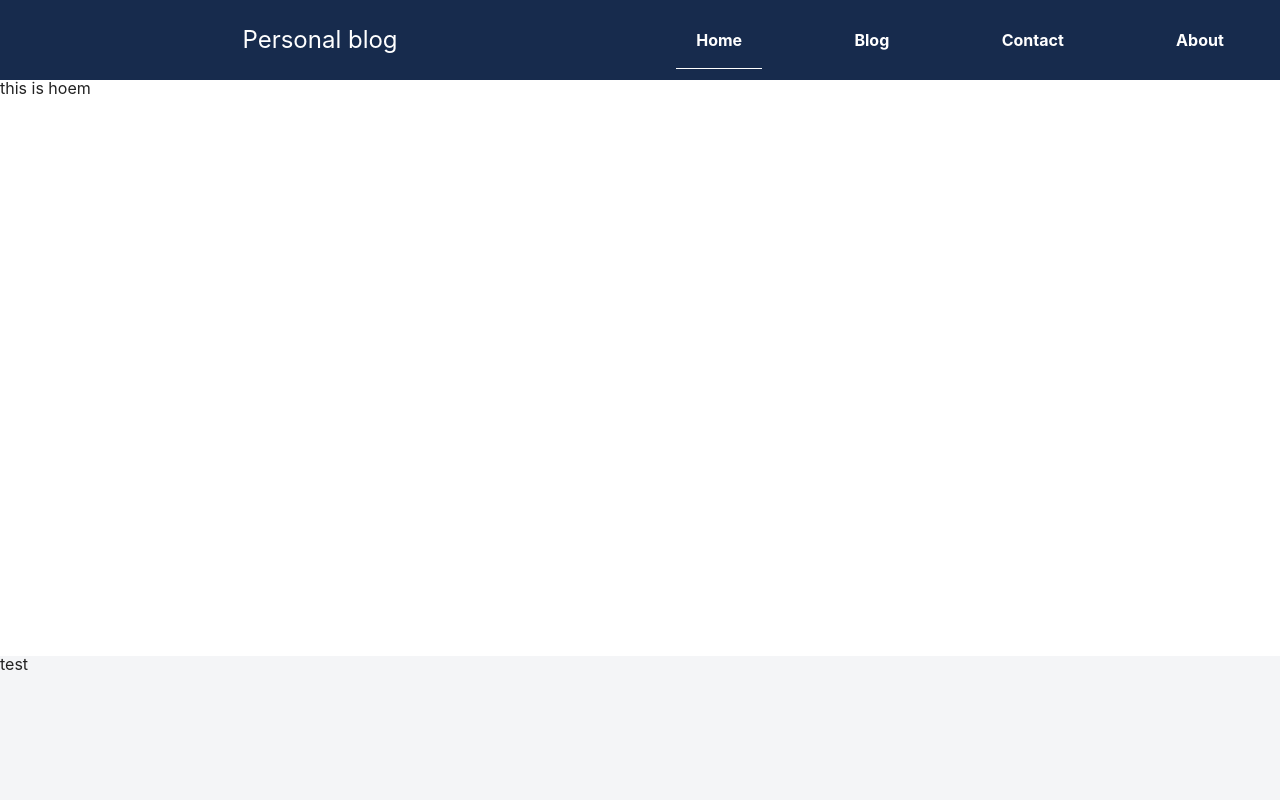
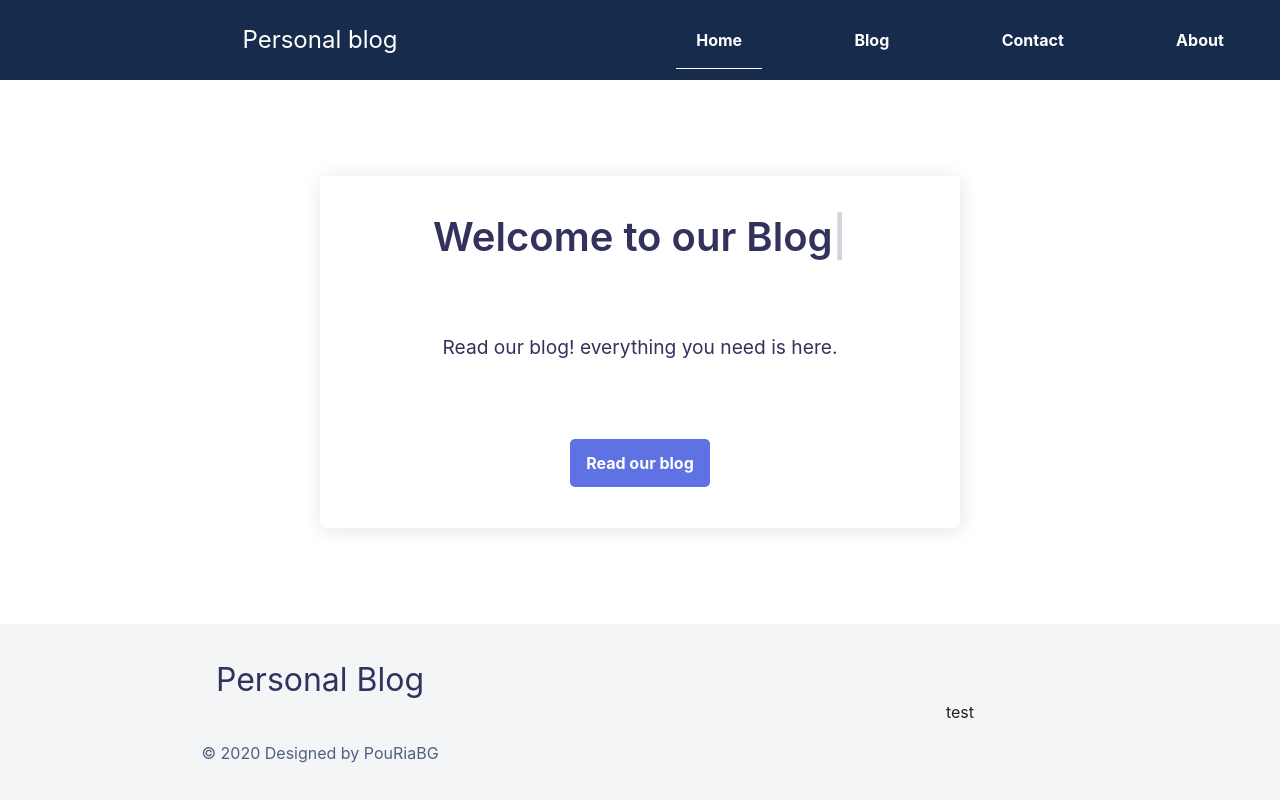
Before and after one commit to PouRiaBG/Personal-blog, a React (Create React App) app in the folder personal-blog/: page / in a window 1280 px wide. Built offline with nearby package versions, Linux system fonts and the light colour scheme.

Commit message:
Complete Home component

```diff
--- a/personal-blog/package.json
+++ b/personal-blog/package.json
@@ -4,6 +4,8 @@
   "private": true,
   "dependencies": {
     "@fortawesome/fontawesome-svg-core": "^1.2.30",
+    "@fortawesome/free-brands-svg-icons": "^5.14.0",
+    "@fortawesome/free-regular-svg-icons": "^5.14.0",
     "@fortawesome/free-solid-svg-icons": "^5.14.0",
     "@fortawesome/react-fontawesome": "^0.1.11",
     "@testing-library/jest-dom": "^4.2.4",
@@ -20,6 +22,7 @@
     "react-router": "^5.2.0",
     "react-router-dom": "^5.2.0",
     "react-scripts": "3.4.3",
+    "react-typed": "^1.2.0",
     "styled-components": "^5.2.0",
     "typescript": "~3.7.2"
   },
--- a/personal-blog/src/Routes/routes.ts
+++ b/personal-blog/src/Routes/routes.ts
@@ -1,4 +1,4 @@
-import Home from '../pages/Home';
+import Home from '../pages/Home/Home';
 import Blog from '../pages/Blog';
 import Contact from '../pages/Contact';
 import About from '../pages/About';
--- a/personal-blog/src/components/Footer.tsx
+++ /dev/null
@@ -1,11 +0,0 @@
-import React from 'react';
-import {FooterBlog} from '../styles/elements'
-
-const Footer = ()=>{
-    return (
-       <FooterBlog>
-            test
-       </FooterBlog>
-    )
-}
-export default Footer
--- /dev/null
+++ b/personal-blog/src/components/Footer/Footer.tsx
@@ -0,0 +1,17 @@
+import React from 'react';
+import {FooterBlog} from '../../styles/elements'
+import {Section} from './style'
+const Footer = ()=>{
+    return (
+       <FooterBlog>
+           <Section>
+               <h1 className="h1">Personal Blog</h1>
+               <h6 className="h6">
+               © 2020  Designed by PouRiaBG
+               </h6>
+           </Section>
+           <Section>test</Section>
+       </FooterBlog>
+    )
+}
+export default Footer
--- /dev/null
+++ b/personal-blog/src/components/Footer/style.ts
@@ -0,0 +1,18 @@
+import styled from 'styled-components'
+
+export const Section = styled.section`
+    display : flex;
+    flex : 1;
+    justify-content : space-around;
+    flex-direction : column;
+    align-items: center;
+    padding: 15px;
+    .h1{
+
+        color : #32325d;
+        font-size : 2rem;
+    }
+    .h6{
+        color : #525f7f;
+    }
+`
--- a/personal-blog/src/components/Navigation.tsx
+++ b/personal-blog/src/components/Navigation/Navigation.tsx
@@ -1,7 +1,7 @@
 import React from 'react'
 import {NavLink} from 'react-router-dom'
-import {Navigation ,H1} from '../styles/elements'
-import {links} from '../Routes/links'
+import {Navigation ,H1} from '../../styles/elements'
+import {links} from '../../Routes/links'
 
 const Nav:React.FC = (props)=>{
 
--- a/personal-blog/src/components/Template.tsx
+++ b/personal-blog/src/components/Template.tsx
@@ -1,7 +1,7 @@
 import React from 'react';
 import GlobalStyle from '../styles/global'
-import Navigation from './Navigation'
-import Footer from './Footer';
+import Navigation from './Navigation/Navigation'
+import Footer from './Footer/Footer';
 
 const Template = ({children}: any)=>{
     return(
--- a/personal-blog/src/pages/Home.tsx
+++ /dev/null
@@ -1,11 +0,0 @@
-import React from 'react';
-import { MainSection } from '../styles/elements'
-const Home = ()=>{
-    return (
-        <MainSection>
-            this is hoem
-        </MainSection>
-    )
-}
-
-export default Home
--- /dev/null
+++ b/personal-blog/src/pages/Home/Home.tsx
@@ -0,0 +1,27 @@
+import React from 'react';
+import { MainSection } from '../../styles/elements'
+import {Section } from './style'
+import Typed from 'react-typed';
+import {Link} from 'react-router-dom'
+
+const Home = ()=>{
+    return (
+        <MainSection>
+            <Section>
+                <h1>
+                    <Typed
+                    strings={['Hello!','Welcome to our Blog']}
+                    typeSpeed={50}
+                    backSpeed={40}
+                    />
+                 </h1>
+                <h3>Read our blog! everything you need is here.</h3>
+                <Link to="/blog">
+                    Read our blog
+                </Link>
+            </Section>
+        </MainSection>
+    )
+}
+
+export default Home
--- /dev/null
+++ b/personal-blog/src/pages/Home/style.ts
@@ -0,0 +1,29 @@
+import styled from 'styled-components';
+
+export const Section = styled.div`
+    width : 50%;
+    height : 22rem;
+    box-shadow: 1px 2px 20px 0px #e4e4e4;
+    border-radius: 5px;
+    display : flex;
+    justify-content : space-around;
+    flex-direction : column;
+    align-items : center;
+    h1 {
+        font-size : 2.5rem;
+        color : #32325d;
+        font-weight : 600;
+    }
+    h3 {
+        color : #32325d;
+        font-size : 1.2rem;
+    }
+    a {
+        background-color :#5e72e4;
+        padding : 1rem;
+        color white;
+        border-radius : 5px;
+        font-weight : bold;
+    }
+
+`
--- a/personal-blog/src/styles/elements.ts
+++ b/personal-blog/src/styles/elements.ts
@@ -40,11 +40,15 @@ export const H1 = styled.h1`
 export const FooterBlog = styled.footer`
     width : 100vw;
     background-color : #f4f5f7;
-    height: 9rem;
+    height: 11rem;
+    display : flex;
 `
 
 
 export const MainSection = styled.section`
-    flex : 1
+    flex : 1;
+    display : flex;
+    justify-content : center;
+    align-items : center;
 
 `
--- a/personal-blog/src/styles/global.ts
+++ b/personal-blog/src/styles/global.ts
@@ -84,6 +84,11 @@ export default createGlobalStyle`
             -webkit-box-sizing: content-box;
             -moz-box-sizing: content-box;
             box-sizing: content-box;
+        }
+
+        a{
+            text-decoration : none;
+            outline : none;
         }
 
         textarea {
```
Also changed, not shown: 1 other file (tests, documents, lock files or other folders).
